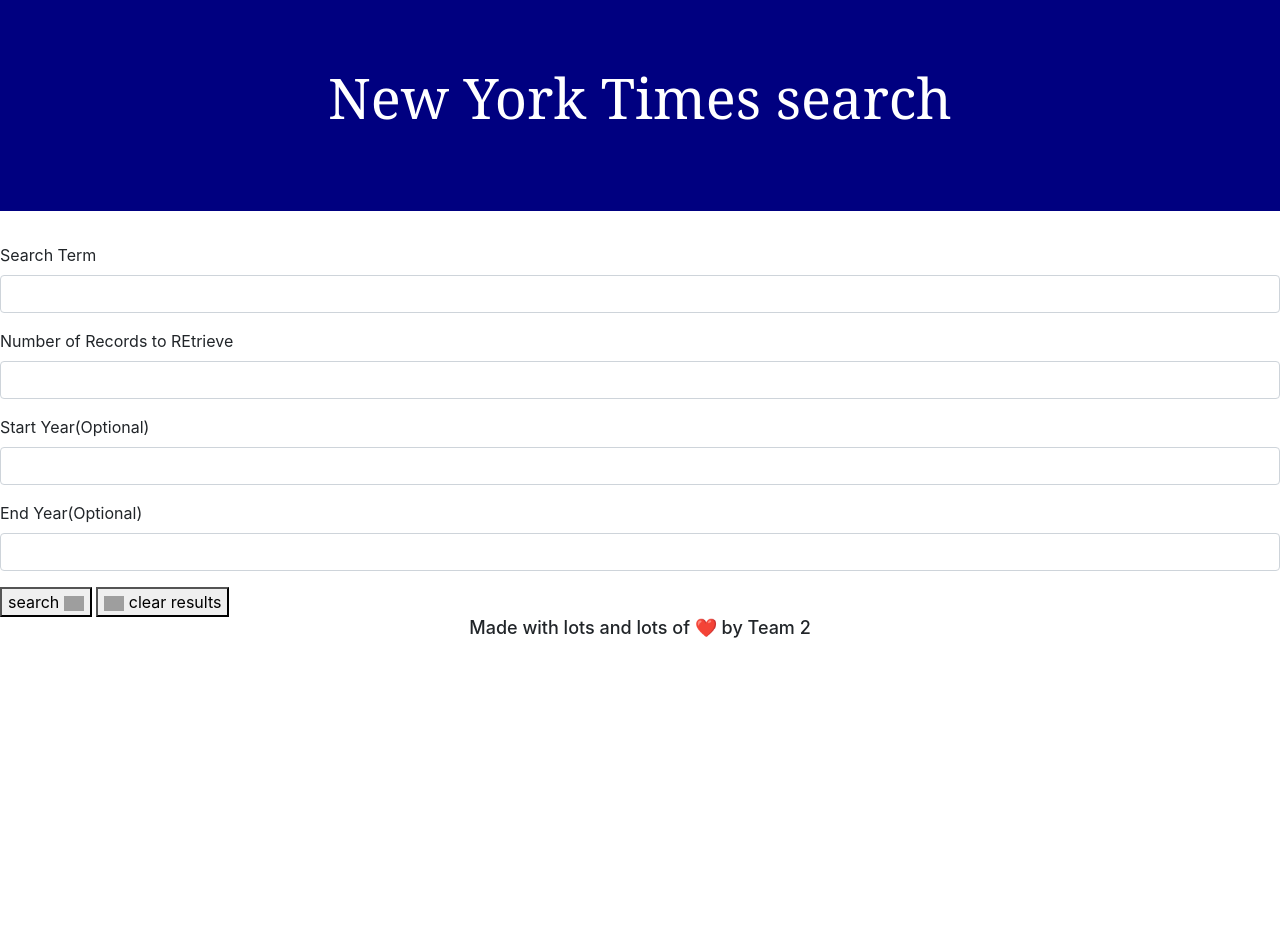
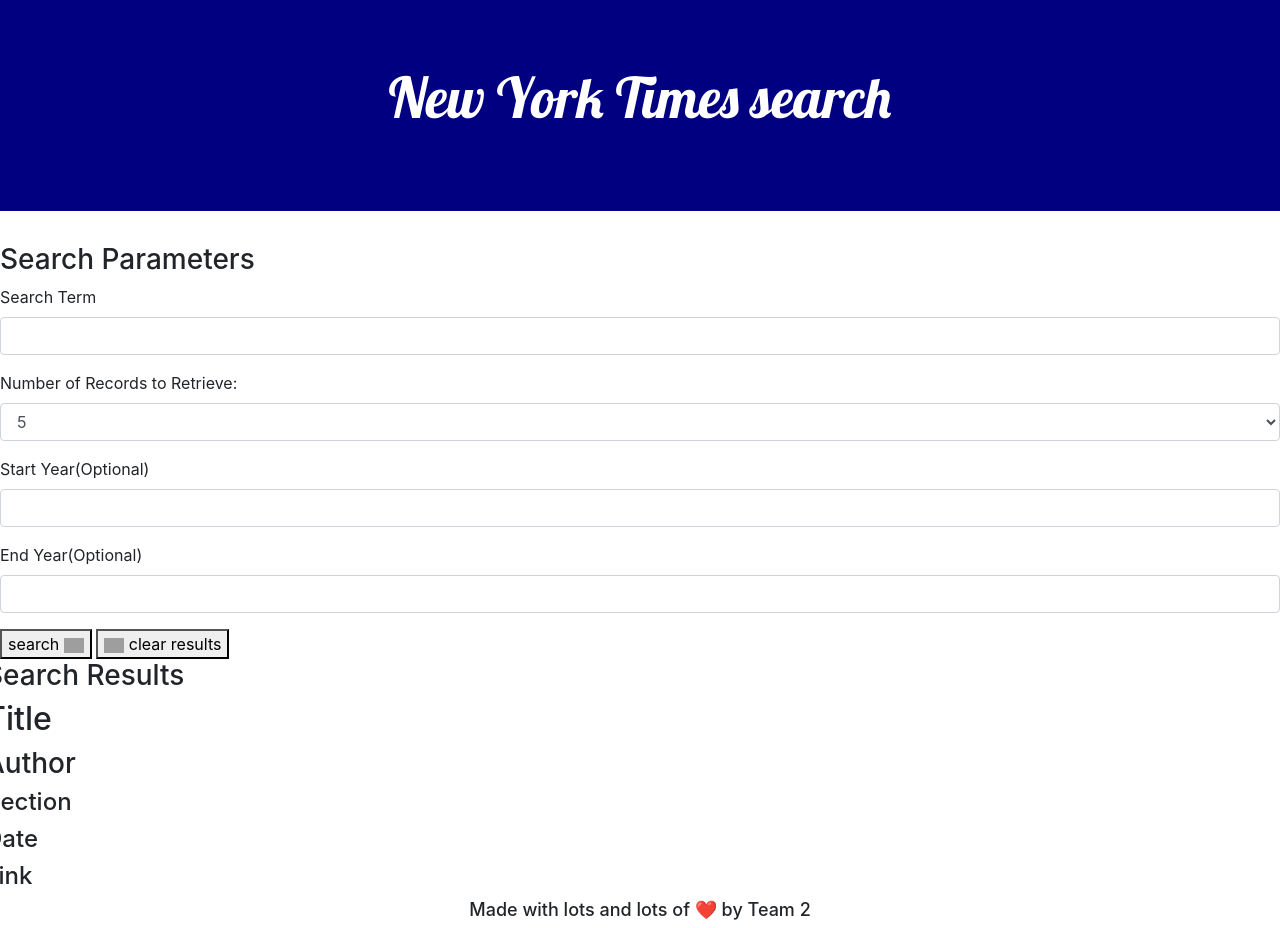
Before and after one commit to zahraaliaghazadeh/nytactivity, a plain HTML site: page index.html in a window 1280 px wide. Before the commit the page ends 800 px from the top, so only its background shows below. Drawn offline with nearby package versions, Linux system fonts and the light colour scheme; grey boxes are pictures that could not be loaded.

Commit message:
html improved

```diff
--- a/index.html
+++ b/index.html
@@ -11,56 +11,113 @@
         integrity="sha384-Vkoo8x4CGsO3+Hhxv8T/Q5PaXtkKtu6ug5TOeNV6gBiFeWPGFN9MuhOf23Q9Ifjh" crossorigin="anonymous">
     <!-- link to stylesheet -->
     <link rel="stylesheet" href="style.css">
+    <link href="https://fonts.googleapis.com/css?family=Lobster&display=swap" rel="stylesheet">
 
 </head>
 
 <body>
-    <!-- main header -->
+    <!-- jumbotron main header -->
     <div class="jumbotron jumbotron-fluid">
         <div class="container">
             <h1 class="display-4">New York Times search</h1>
             <p class="lead"> </p>
         </div>
     </div>
-    <div class="formcontainer">
+
+
+    <div class="row">
+        <div class="col-lg-12">
+
+            <!-- search parameters panel -->
+            <div class="panel panel-default">
+                <div class="panel-heading">
+                    <h3 class="panel-title">Search Parameters</h3>
+                </div>
+                <div class="panel-body">
 
                     <form>
+
                         <div id="searchterm" class="form-group">
-                <label for="formGroupExampleInput">Search Term</label>
-                <input type="text" class="form-control" id="formGroupExampleInput"
-                    placeholder="">
+                            <label for="search">Search Term</label>
+                            <input type="text" class="form-control" id="search" placeholder="">
                         </div>
-            <div id="recordsnumber" class="form-group">
-                <label for="formGroupExampleInput2">Number of Records to REtrieve</label>
-                <input type="text" class="form-control" id="formGroupExampleInput2"
-                    placeholder="">
+
+
+                        <div class="form-group">
+                            <label for="sel1">Number of Records to Retrieve: </label>
+                            <select class="form-control" id="sel1">
+                                <option value=1>1</option>
+                                <!-- selected makes the default value 5 -->
+                                <option value=5 selected>5</option>
+                                <option value=10>10</option>
+                            </select>
                         </div>
+
+
                         <div id="startyear" class="form-group">
-                <label for="formGroupExampleInput">Start Year(Optional)</label>
-                <input type="text" class="form-control" id="formGroupExampleInput"
-                    placeholder="">
+                            <label for="startYear">Start Year(Optional)</label>
+                            <input type="text" class="form-control" id="startYear" placeholder="">
                         </div>
                         <div id="endyear" class="form-group">
-                <label for="formGroupExampleInput2">End Year(Optional)</label>
-                <input type="text" class="form-control" id="formGroupExampleInput2"
-                    placeholder="">
+                            <label for="endYear">End Year(Optional)</label>
+                            <input type="text" class="form-control" id="endYear" placeholder="">
                         </div>
                     </form>
-        <button id="searchBtn">
+
+                    <!-- type submit will let you hit enter as well -->
+                    <button type="submit" id="searchBtn">
                         search
-            <img id= "searchicon" src="https://images-na.ssl-images-amazon.com/images/I/31KSwkqxXoL.png" alt="search icon" >
+                        <img id="searchicon" src="https://images-na.ssl-images-amazon.com/images/I/31KSwkqxXoL.png"
+                            alt="search icon">
                     </button>
                     <button id="clearBtn">
-            <img id="clearicon" src="https://previews.123rf.com/images/iconscart/iconscart1903/iconscart190300018/118811393-trash-icon.jpg" alt="clear icon" >
+                        <img id="clearicon"
+                            src="https://previews.123rf.com/images/iconscart/iconscart1903/iconscart190300018/118811393-trash-icon.jpg"
+                            alt="clear icon">
                         clear results
                     </button>
+                </div>
+            </div>
 
         </div>
 
-    <div class="search results">
+        <div class="row">
+            <div class="col-lg-12">
+
+                <!-- Results Panel -->
+                <div class="panel panel-default">
+                    <div class="panel-heading">
+                        <h3 class="panel-title">Search Results</h3>
+                    </div>
+                    <div class="panel-body">
+
+                        <div class="well">
+                            <h2>Title</h2>
+                            <h3>Author</h3>
+                            <h4>Section</h4>
+                            <h4>Date</h4>
+                            <h4>Link</h4>
+                        </div>
+                    </div>
+                </div>
+
+            </div>
+        </div>
+
+    </div>
 
 
-    </div>
+
+
+
+
+
+
+
+
+
+
+
     <div class="footer">
         <h2 id="love">Made with lots and lots of ❤️️ by Team 2 </h2>
     </div>
--- a/style.css
+++ b/style.css
@@ -11,7 +11,7 @@
     background-color: navy;
     color: white;
     font-weight: bold ;
-    font-family: Georgia, 'Times New Roman', Times, serif;
+    font-family: 'Lobster', cursive;
 }
 
 #searchicon,#clearicon{
```
Also changed, not shown: nytapikey.txt (added). Lines whose indentation alone changed are shown as unchanged.
